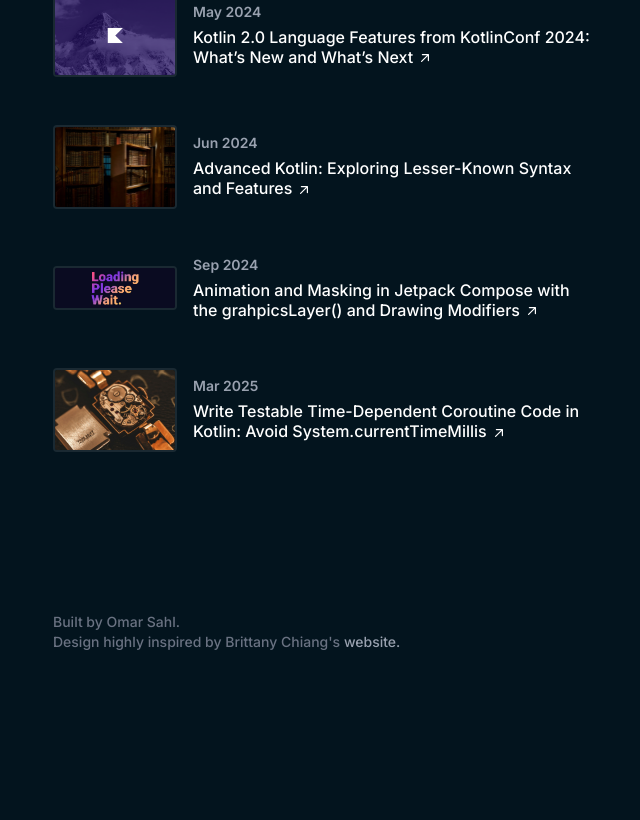
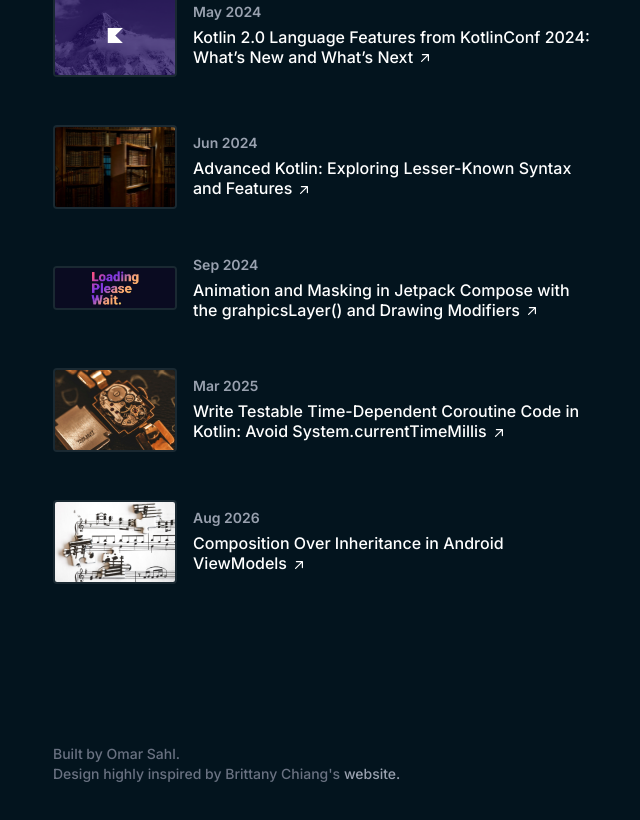
Before and after one commit to omarsahl/omarsahl.github.io, a Next.js app: page / in a window 1280 px wide. Shown: the part 7966-8786 px from the top of the page, without its empty margins (587-1227 px from the left). Before the commit the page ends 8714 px from the top, so only its background shows below. Built offline with nearby package versions, Linux system fonts and the light colour scheme.

Commit message:
Add new article entry for "Composition Over Inheritance in Android ViewModels"

```diff
--- a/src/app/data/osdata.js
+++ b/src/app/data/osdata.js
@@ -488,6 +488,15 @@
     thumbnail:
       '/blog/write-testable-time-dependent-coroutine-code-in-kotlin-avoid-system-currenttimemillis.webp',
   },
+  {
+    order: 5,
+    title:
+      'Composition Over Inheritance in Android ViewModels',
+    date: 'Aug 2026',
+    url: 'https://medium.com/@omarsahl/composition-over-inheritance-in-android-viewmodels-51f3efba5f90',
+    thumbnail:
+      '/blog/danielle-claude-belanger-ReJiQwmWAMQ-unsplash.jpg',
+  },
 ];
 
 export const socials = [
```
